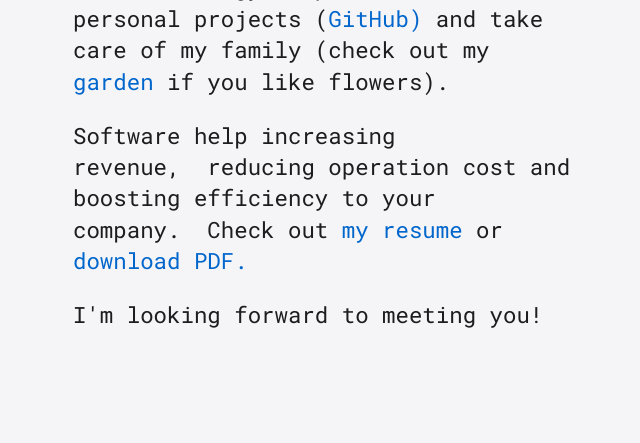
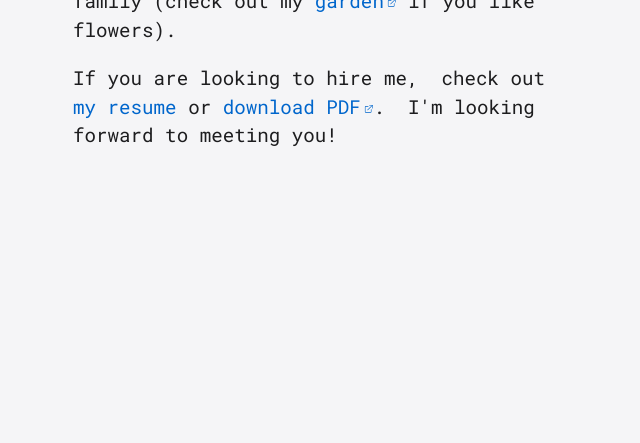
Before and after one commit to tomluong/tomluong.github.io, a plain HTML site: page index.html in a window 1280 px wide. Shown: the part 357-800 px from the top of the page, without its empty margins (63-703 px from the left). Drawn offline with nearby package versions, Linux system fonts and the light colour scheme.

Commit message:
update style

```diff
--- a/index.css
+++ b/index.css
@@ -9,15 +9,19 @@ body {
 }
 
 p {
-    line-height: 1.4;
+    line-height: 1.5;
     max-width: 500px;
-    font-size: 1.4rem;
+    font-size: 1.2rem;
 }
 
 a {
     text-decoration: none;
     color: #06c;
     position: relative;
+}
+
+a svg {
+    margin-left: 3px;
 }
 a:hover {
     font-weight: bold;
--- a/index.html
+++ b/index.html
@@ -4,38 +4,37 @@
 <head>
     <meta charset="utf-8" />
     <meta http-equiv="X-UA-Compatible" content="IE=edge">
-    <title>Tom Luong</title>
+    <title>Tom Luong - Lead Software Engineer at Cox Automotive Canada</title>
     <meta name="viewport" content="width=device-width, initial-scale=1">
+    <meta name="description" content=".NET AWS Angular ReactJS - Lead Software Engineer at Cox Automotive Canada">
+    <meta name="keywords"
+        content="Developer, Software Developer, Lead Software Developer, Lead Software Engineer, NET, AWS, Angular, ReactJS">
+    <meta name="author" content="Tom Luong">
     <link rel="dns-prefetch" href="//fonts.googleapis.com">
     <link rel="preconnect" href="https://fonts.gstatic.com/" crossorigin>
 
     <link href="https://fonts.googleapis.com/css2?family=Roboto+Mono:wght@400;700&display=swap" rel="stylesheet">
     <link rel="stylesheet" href="index.css">
-
 </head>
 
 <body>
-    <blockquote>First, solve the problem.<br/>Then, write the code.</blockquote>
+    <blockquote>First, solve the problem.<br />Then, write the code.</blockquote>
     <p>
         Hello. This is <strong>Tom Luong</strong>, Lead Software Engineer at Cox Automotive Canada.
     </p>
     <p>Whenever I am not <a href="https://www.linkedin.com/in/tomqluong/" target="_blank">writing software</a>
-            for technology companies, I work on personal projects (<a href="https://github.com/tomluong"
-            target="_blank">GitHub)</a> and take care of my family (check out my <a href="https://photos.app.goo.gl/ZVq4wbzbQ3dCiRpu8" target="_blank">garden</a> if you like flowers).
+        for technology companies, I work on personal projects (<a href="https://github.com/tomluong"
+            target="_blank">GitHub</a>) and take care of my family (check out my <a
+            href="https://photos.app.goo.gl/ZVq4wbzbQ3dCiRpu8" target="_blank">garden</a> if you like flowers).
     </p>
     <p>
-        Software help increasing revenue, reducing operation cost and boosting efficiency to your company. Check out <a href="resume.html">my resume</a> or <a href="/TomLuongResume.pdf" target="_blank">download PDF.</a>
+        If you are looking to hire me, check out <a href="resume.html">my resume</a> or <a href="/TomLuongResume.pdf"
+            target="_blank">download PDF</a>. I'm looking forward to meeting you!
     </p>
-    <p>
-        I'm looking forward to meeting you!
-    </p>
-    <!-- <p>
-        Click <a href="/techs.html">here</a> to see what technologies I <em>actually</em> worked on and know of.
-    </p> -->
 
     <script src="https://cdnjs.cloudflare.com/ajax/libs/jquery/3.5.1/jquery.slim.min.js"
-    integrity="sha512-/DXTXr6nQodMUiq+IUJYCt2PPOUjrHJ9wFrqpJ3XkgPNOZVfMok7cRw6CSxyCQxXn6ozlESsSh1/sMCTF1rL/g=="
-    crossorigin="anonymous"></script>
+        integrity="sha512-/DXTXr6nQodMUiq+IUJYCt2PPOUjrHJ9wFrqpJ3XkgPNOZVfMok7cRw6CSxyCQxXn6ozlESsSh1/sMCTF1rL/g=="
+        crossorigin="anonymous"></script>
     <script src="index.js"></script>
 </body>
 
--- a/index.js
+++ b/index.js
@@ -13,3 +13,9 @@ $("p").each(function(index) {
 
     $this.html(html);
 });
+
+
+$("a[target]").append(`<svg width="0.5em" height="0.5em" viewBox="0 0 16 16" class="bi bi-box-arrow-up-right" fill="currentColor" xmlns="http://www.w3.org/2000/svg">
+<path fill-rule="evenodd" d="M1.5 13A1.5 1.5 0 0 0 3 14.5h8a1.5 1.5 0 0 0 1.5-1.5V9a.5.5 0 0 0-1 0v4a.5.5 0 0 1-.5.5H3a.5.5 0 0 1-.5-.5V5a.5.5 0 0 1 .5-.5h4a.5.5 0 0 0 0-1H3A1.5 1.5 0 0 0 1.5 5v8zm7-11a.5.5 0 0 1 .5-.5h5a.5.5 0 0 1 .5.5v5a.5.5 0 0 1-1 0V2.5H9a.5.5 0 0 1-.5-.5z"/>
+<path fill-rule="evenodd" d="M14.354 1.646a.5.5 0 0 1 0 .708l-8 8a.5.5 0 0 1-.708-.708l8-8a.5.5 0 0 1 .708 0z"/>
+</svg>`);
```
